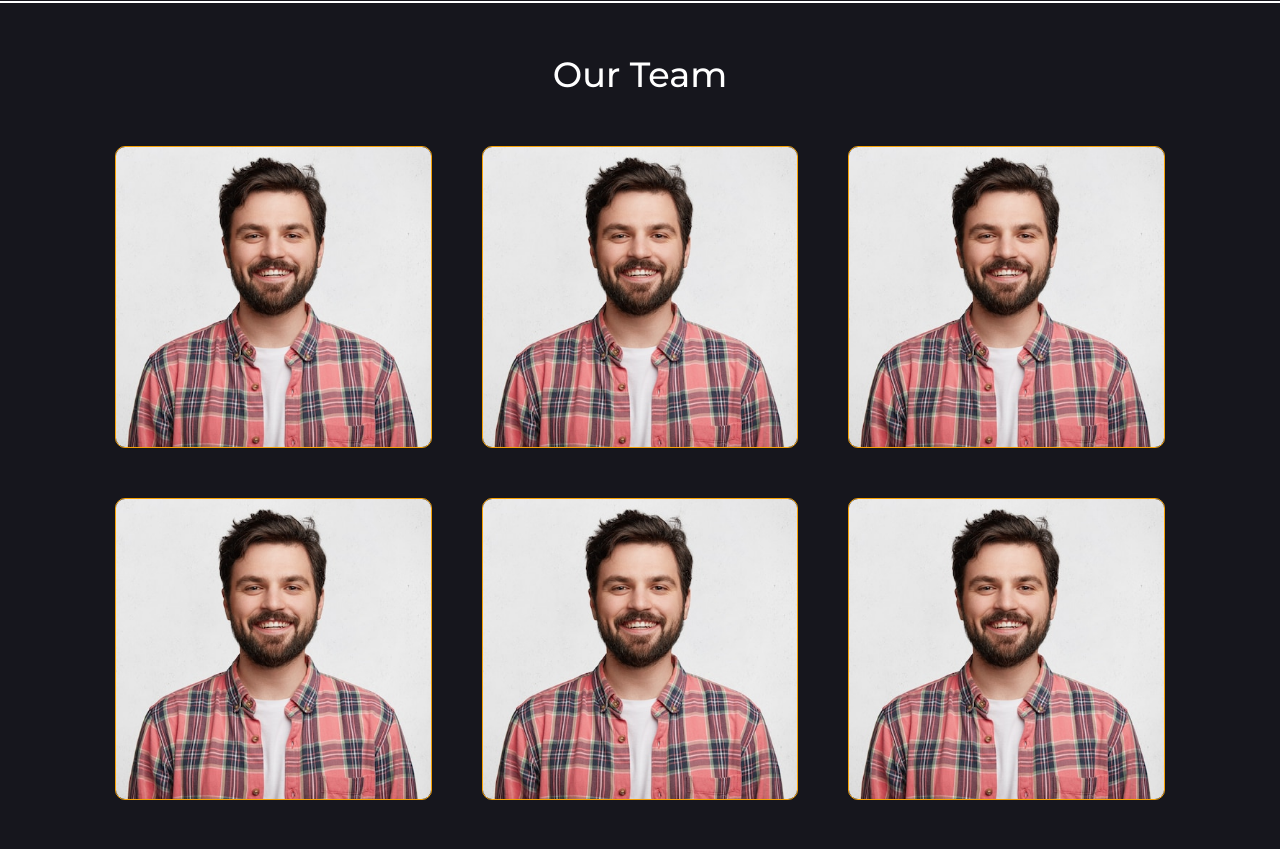
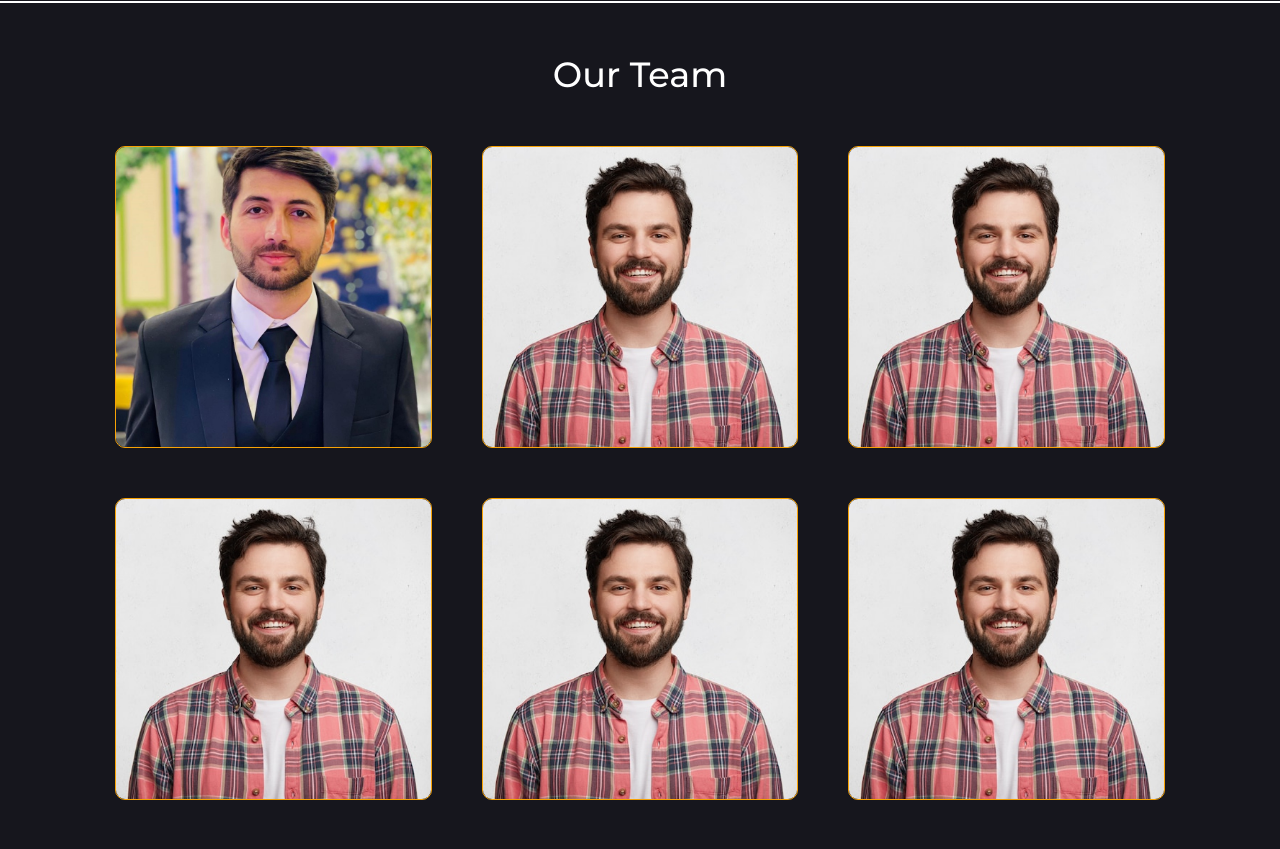
Before and after one commit to haiderzamanusafxay/digitaltopspot.com, a PHP site: page / in a window 1280 px wide. Shown: the part 1970-2819 px from the top of the page. Run offline with PHP 8.4, Linux system fonts and the light colour scheme; some libraries are stand-ins or nearby versions.

Commit message:
added some changes

```diff
--- a/index.html
+++ b/index.html
@@ -167,9 +167,9 @@
       <div class="box-container">
         <div class="box">
           <div class="image">
-            <img src="images/team-man-img.jpg" alt="" />
+            <img src="images/yamman_pic.jpg" alt="" />
             <div class="content">
-              <h3>Graphic Designer</h3>
+              <h3>Yamman Muhammad (CEO)<br>Amazon Expert</h3>
             </div>
           </div>
         </div>
--- a/styles.css
+++ b/styles.css
@@ -316,7 +316,7 @@ section {
   text-align: center;
   background: var(--black);
   color: var(--white);
-  font-size: 1.7rem;
+  font-size: 10px;
   padding: 2rem;
   z-index: 90;
   transform: translateY(100%);
@@ -576,4 +576,5 @@ border-top: 2px solid white;
   html {
     font-size: 55%;
   }
+
 }
```
Also changed, not shown: images/yamman_pic.jpg (added).
